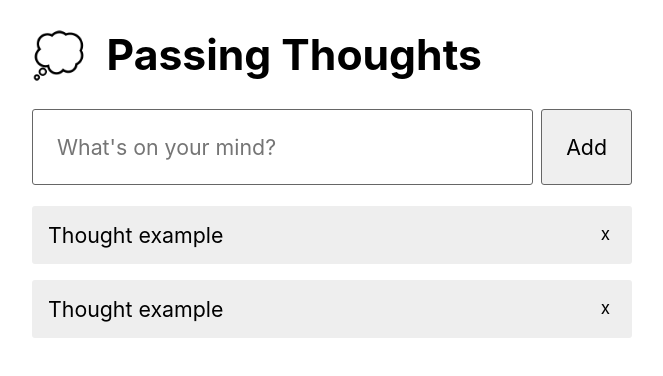
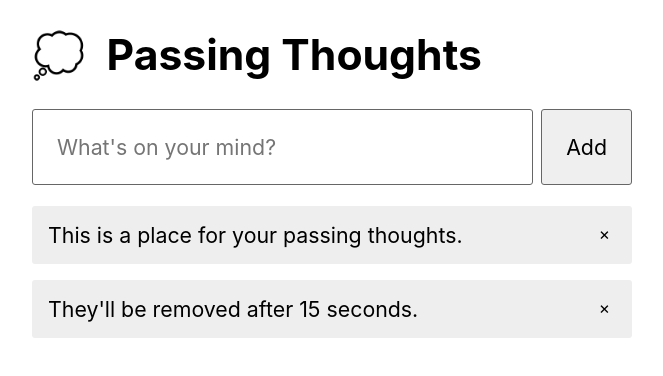
Before and after one commit to olgavegh/passingthoughts, a React (Create React App) app: page / in a window 1280 px wide. Shown: the top 376 px of the page, without its empty margins (308-971 px from the left). Built offline with nearby package versions, Linux system fonts and the light colour scheme.

Commit message:
add component Thought

```diff
--- a/src/App.js
+++ b/src/App.js
@@ -1,6 +1,21 @@
-import React from "react";
+import React, { useState } from "react";
+import { Thought } from "./Thought";
+import { generateId, getNewExpirationTime } from "./utilities";
 
 export default function App() {
+  const [thoughts, setThoughts] = useState([
+    {
+      id: generateId(),
+      text: "This is a place for your passing thoughts.",
+      expiresAt: getNewExpirationTime(),
+    },
+    {
+      id: generateId(),
+      text: "They'll be removed after 15 seconds.",
+      expiresAt: getNewExpirationTime(),
+    },
+  ]);
+
   return (
     <div className="App">
       <header>
@@ -16,20 +31,11 @@ export default function App() {
           <input type="submit" value="Add" />
         </form>
         <ul className="thoughts">
-          <li className="thought">
-            <button aria-label="Remove thought" className="remove-button">
-              x
-            </button>
-            <div className="text">Thought example</div>
-          </li>
-          <li className="thought">
-            <button aria-label="Remove thought" className="remove-button">
-              x
-            </button>
-            <div className="text">Thought example</div>
-          </li>
+          {thoughts.map((thought) => (
+            <Thought key={thought.id} thought={thought} />
+          ))}
         </ul>
       </main>
     </div>
   );
-};
+}
--- /dev/null
+++ b/src/Thought.js
@@ -0,0 +1,22 @@
+import React, { useEffect } from "react";
+
+export function Thought(props) {
+  const { thought, removeThought } = props;
+
+  const handleRemoveClick = () => {
+    removeThought(thought.id);
+  };
+
+  return (
+    <li className="thought">
+      <button
+        aria-label="Remove thought"
+        className="remove-button"
+        onClick={handleRemoveClick}
+      >
+        &times;
+      </button>
+      <div className="text">{thought.text}</div>
+    </li>
+  );
+}
--- /dev/null
+++ b/src/utilities.js
@@ -0,0 +1,10 @@
+export function getNewExpirationTime() {
+  return Date.now() + 15 * 1000;
+}
+
+let nextId = 0;
+export function generateId() {
+  const result = nextId;
+  nextId += 1;
+  return result;
+}
```
